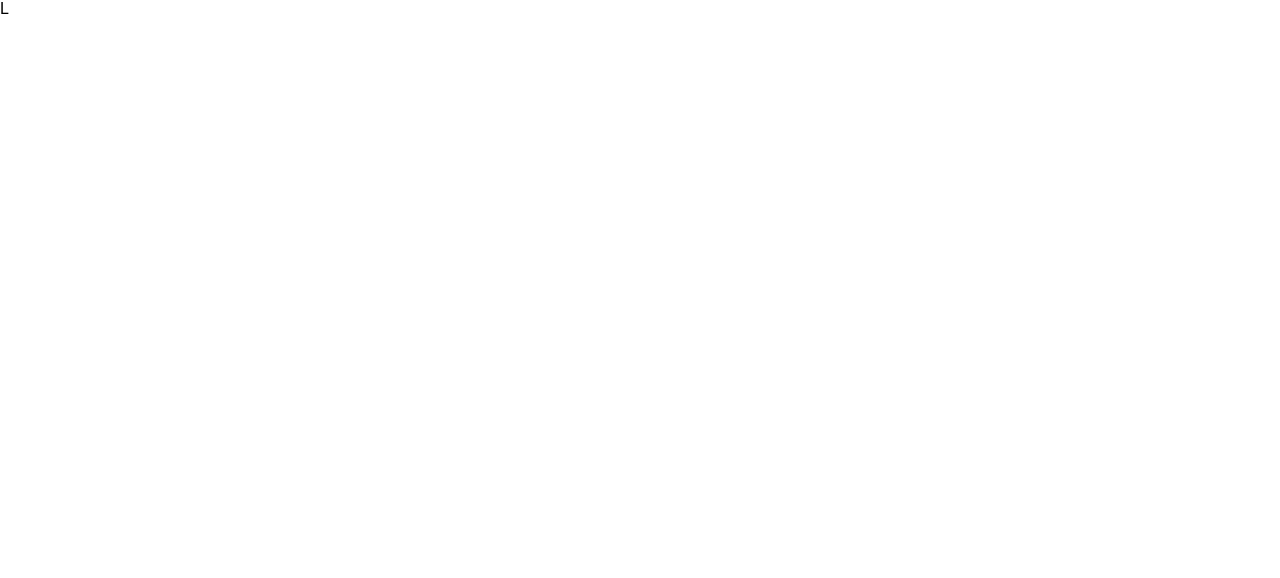
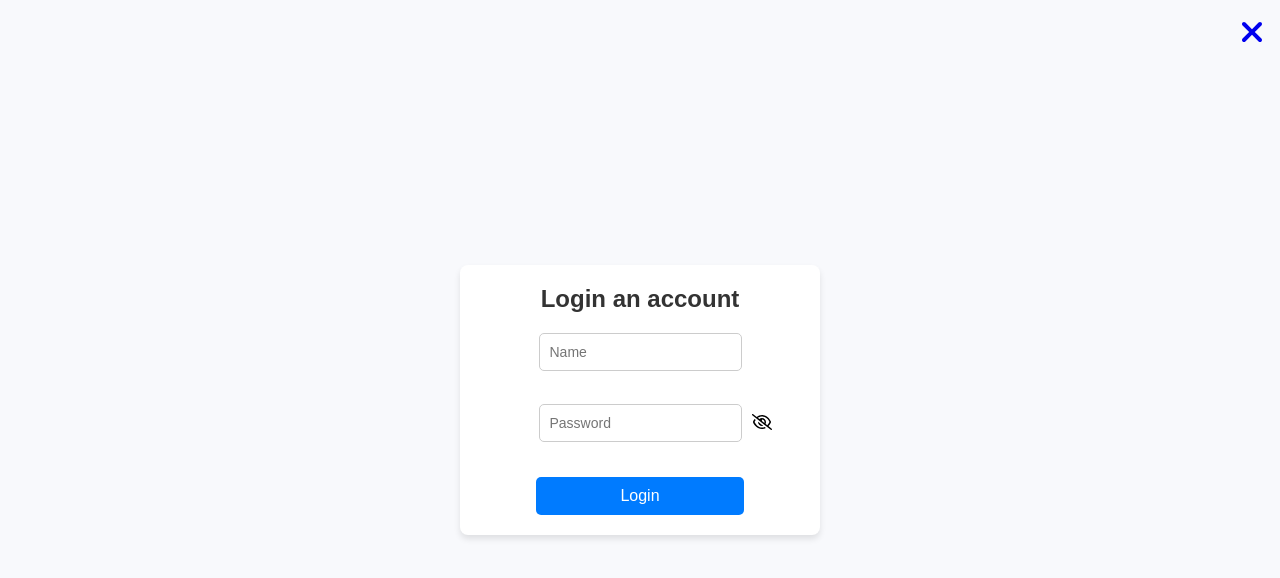
Before and after one commit to PrimeSlade/Expense-Tracker-React-, a React (Vite) app: page /login in a window 1280 px wide. Shown: the top 578 px of the page. Built offline with nearby package versions, Linux system fonts and the light colour scheme.

Commit message:
feat(Login): implement login

```diff
--- a/src/App.jsx
+++ b/src/App.jsx
@@ -8,9 +8,14 @@ import Login from "./Login";
 
 function App() {
   // Main data
-  const [data, setData] = useState([]);
+  const [data, setData] = useState([
+    { name: "Slade", password: "lolsai662", amount: 1000, data: {} },
+  ]);
+  const [currAcc, setCurrAcc] = useState({});
 
   //const amount = data[0].amount;
+  //console.log(data);
+  console.log(currAcc.name);
 
   return (
     <Routes>
@@ -22,7 +27,7 @@ function App() {
             <NavBar />
             <div className="budget-container">
               <h1>My budget</h1>
-              <h1>$0</h1>
+              <h1>${currAcc.amount || 0}</h1>
             </div>
             <Body />
           </>
@@ -33,7 +38,17 @@ function App() {
         path="/signup"
         element={<SignUp data={data} setData={setData} />}
       />
-      <Route path="/login" element={<Login />} />
+      <Route
+        path="/login"
+        element={
+          <Login
+            data={data}
+            setData={setData}
+            currAcc={currAcc}
+            setCurrAcc={setCurrAcc}
+          />
+        }
+      />
     </Routes>
   );
 }
--- a/src/Login.jsx
+++ b/src/Login.jsx
@@ -1,8 +1,101 @@
-import React from "react";
-import "./Login.css";
+import "./SignUp.css";
+import React, { useState } from "react";
+import { Link, useNavigate } from "react-router-dom";
+import { FontAwesomeIcon } from "@fortawesome/react-fontawesome";
+import { faEye, faXmark } from "@fortawesome/free-solid-svg-icons";
+import { faEyeSlash } from "@fortawesome/free-regular-svg-icons";
 
-const Login = () => {
-  return <div className="main-container-login">L</div>;
+const Login = ({ data, setCurrAcc }) => {
+  const [showPassword, setShowPassword] = useState(false);
+  const [name, setName] = useState("");
+  const [password, setPassword] = useState();
+  const [error, setError] = useState("");
+
+  const toggle = function () {
+    setShowPassword((s) => !s);
+  };
+
+  const updateName = function (e) {
+    setName(e.target.value);
+  };
+
+  const updatePssword = function (e) {
+    setPassword(e.target.value);
+  };
+
+  const navigate = useNavigate();
+
+  const login = function () {
+    //finding acc
+    const currAcc = data.find(
+      (acc) => acc.name === name && acc.password === password
+    );
+
+    if (!currAcc) {
+      //Set error message
+      setError("Username or Password is incorrect !!!");
+    } else {
+      setError("");
+
+      //Set curr acc
+      setCurrAcc(() => currAcc);
+
+      //Reset input
+      setName("");
+      setPassword("");
+
+      //Back to main page
+      navigate("/");
+    }
+  };
+
+  return (
+    <>
+      <div className="Main-Box">
+        <div className="btn-back-container">
+          <Link to="/">
+            <FontAwesomeIcon icon={faXmark} className="btn-back" />
+          </Link>
+        </div>
+
+        <div className="container">
+          <div>Login an account</div>
+          <input
+            type="text"
+            placeholder="Name"
+            value={name}
+            onChange={updateName}
+          />
+          <br />
+          <div>
+            <input
+              type={showPassword ? "text" : "password"}
+              placeholder="Password"
+              value={password}
+              onChange={updatePssword}
+            />
+            <FontAwesomeIcon
+              icon={showPassword ? faEye : faEyeSlash}
+              className="eye"
+              onClick={toggle}
+            />
+          </div>
+
+          {/* Display Error */}
+          <div
+            className="error-message"
+            style={{ color: "red", margin: "10px 0" }}
+          >
+            {error}
+          </div>
+
+          <button className="btn-create" onClick={login}>
+            Login
+          </button>
+        </div>
+      </div>
+    </>
+  );
 };
 
 export default Login;
--- a/src/SignUp.jsx
+++ b/src/SignUp.jsx
@@ -5,11 +5,11 @@ import { faEyeSlash } from "@fortawesome/free-regular-svg-icons";
 import React, { useState } from "react";
 import { Link } from "react-router-dom";
 
-function SignUp(prop) {
+function SignUp({ setData }) {
+  // Destructure prop here
   const [showPassword, setShowPassword] = useState(false);
-
   const [name, setName] = useState("");
-  const [password, setPassword] = useState();
+  const [password, setPassword] = useState("");
   const [amount, setAmount] = useState("");
 
   let acc = {
@@ -19,17 +19,15 @@ function SignUp(prop) {
     data: {},
   };
 
-  const setData = prop.setData;
-
   const updateData = function () {
     if (acc.name === "")
       return alert(
         "Please ensure that all required fields are completed before proceeding !!!"
       );
-    if (!isFinite(acc.amount)) return alert("Amount must be number");
+    if (!isFinite(acc.amount)) return alert("Amount must be a number");
 
     setData((s) => [...s, acc]);
-    alert("Your account has beeen successfully created");
+    alert("Your account has been successfully created");
     setName("");
     setPassword("");
     setAmount("");
@@ -43,7 +41,7 @@ function SignUp(prop) {
     setName(e.target.value);
   };
 
-  const updatePssword = function (e) {
+  const updatePassword = function (e) {
     setPassword(e.target.value);
   };
 
@@ -73,7 +71,7 @@ function SignUp(prop) {
             <input
               type={showPassword ? "text" : "password"}
               placeholder="Password"
-              onChange={updatePssword}
+              onChange={updatePassword}
               value={password}
             />
             <FontAwesomeIcon
```
